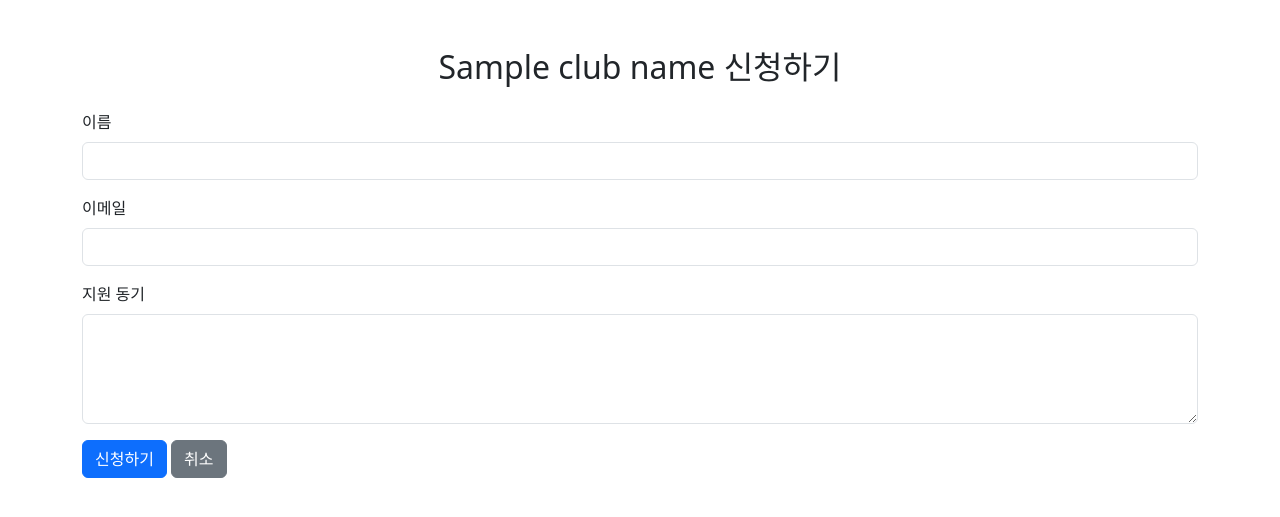
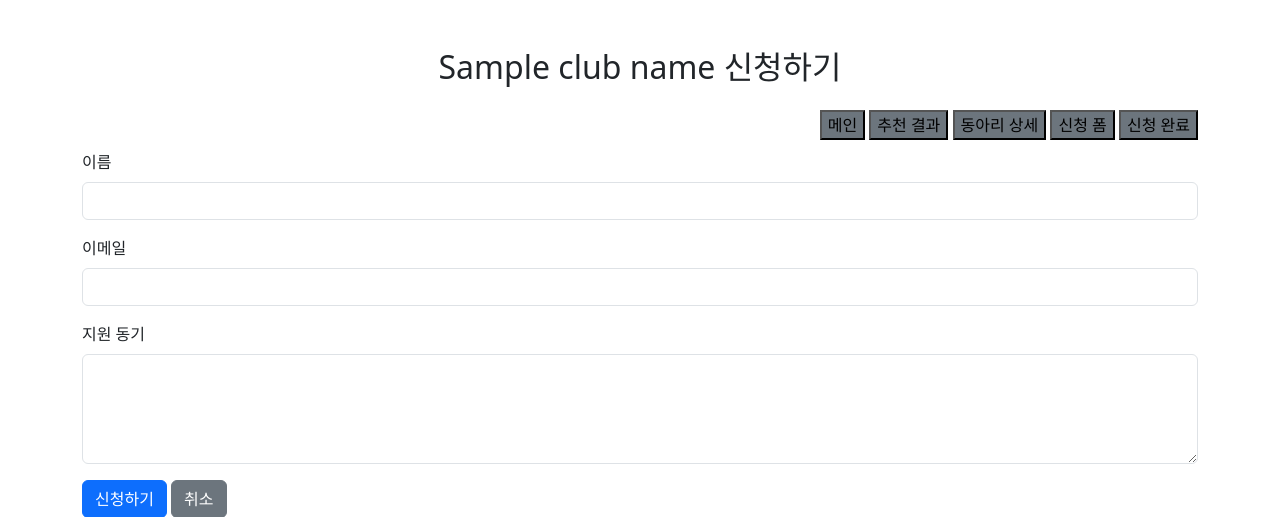
Before and after one commit to MilaEvans/OSS-project, a Flask app: template templates/apply_form.html in a window 1280 px wide. Shown: the top 517 px of the page. Run offline with Flask 3, Linux system fonts and the light colour scheme; the template is opened without the code that fills it: most values are stand-ins (such as "Sample title", 1, 10 or a date in 2020).

Commit message:
다른 페이지와 연결될 수 있도록 버튼 추가

```diff
--- a/templates/apply_form.html
+++ b/templates/apply_form.html
@@ -1,28 +1,37 @@
 <!DOCTYPE html>
+
 <html lang="ko">
 <head>
-  <meta charset="UTF-8">
+<meta charset="utf-8"/>
 <title>{{ club_name }} 신청</title>
-  <link href="https://cdn.jsdelivr.net/npm/bootstrap@5.3.0/dist/css/bootstrap.min.css" rel="stylesheet" />
+<link href="https://cdn.jsdelivr.net/npm/bootstrap@5.3.0/dist/css/bootstrap.min.css" rel="stylesheet"/>
 </head>
 <body>
 <div class="container py-5">
 <h2 class="mb-4 text-center">{{ club_name }} 신청하기</h2>
-    <form method="post">
+<div style="text-align: right; margin-bottom: 10px;">
+<a href="{{ url_for('index') }}"><button style="background-color: #6c757d;" type="button">메인</button></a>
+<a href="{{ url_for('result') }}"><button style="background-color: #6c757d;" type="button">추천 결과</button></a>
+<a href="{{ url_for('club_detail', club_id=1) }}"><button style="background-color: #6c757d;" type="button">동아리 상세</button></a>
+<a href="{{ url_for('apply_form') }}"><button style="background-color: #6c757d;" type="button">신청 폼</button></a>
+<a href="{{ url_for('apply_success') }}"><button style="background-color: #6c757d;" type="button">신청 완료</button></a>
+</div>
+
+<form action="{{ url_for('apply_form') }}" method="post">
 <div class="mb-3">
-        <label for="name" class="form-label">이름</label>
-        <input type="text" class="form-control" id="name" name="name" required />
+<label class="form-label" for="name">이름</label>
+<input class="form-control" id="name" name="name" required="" type="text"/>
 </div>
 <div class="mb-3">
-        <label for="email" class="form-label">이메일</label>
-        <input type="email" class="form-control" id="email" name="email" required />
+<label class="form-label" for="email">이메일</label>
+<input class="form-control" id="email" name="email" required="" type="email"/>
 </div>
 <div class="mb-3">
-        <label for="motivation" class="form-label">지원 동기</label>
-        <textarea class="form-control" id="motivation" name="motivation" rows="4" required></textarea>
+<label class="form-label" for="motivation">지원 동기</label>
+<textarea class="form-control" id="motivation" name="motivation" required="" rows="4"></textarea>
 </div>
-      <button type="submit" class="btn btn-primary">신청하기</button>
-      <a href="{{ url_for('club_detail', club_name=club_name) }}" class="btn btn-secondary">취소</a>
+<button class="btn btn-primary" type="submit">신청하기</button>
+<a class="btn btn-secondary" href="{{ url_for('club_detail', club_name=club_name) }}">취소</a>
 </form>
 </div>
 </body>
```
Lines whose indentation alone changed are shown as unchanged.
